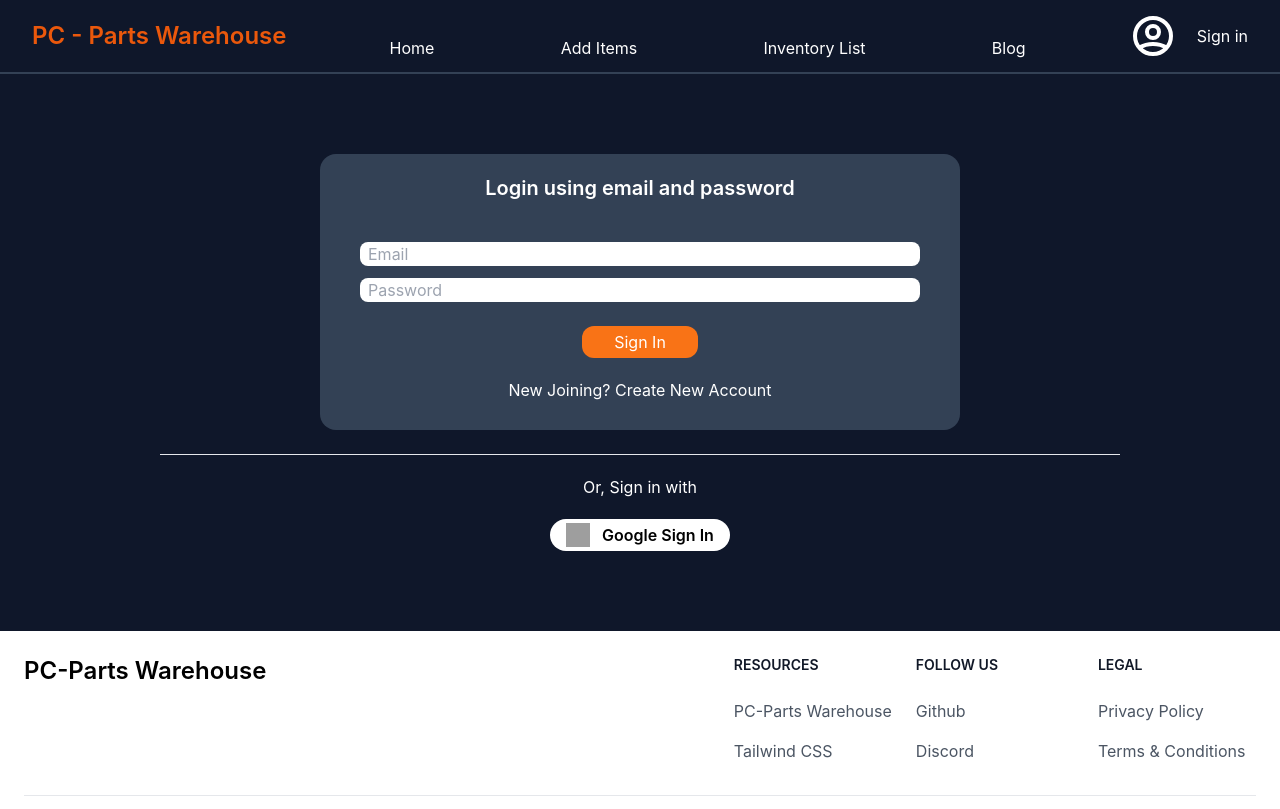
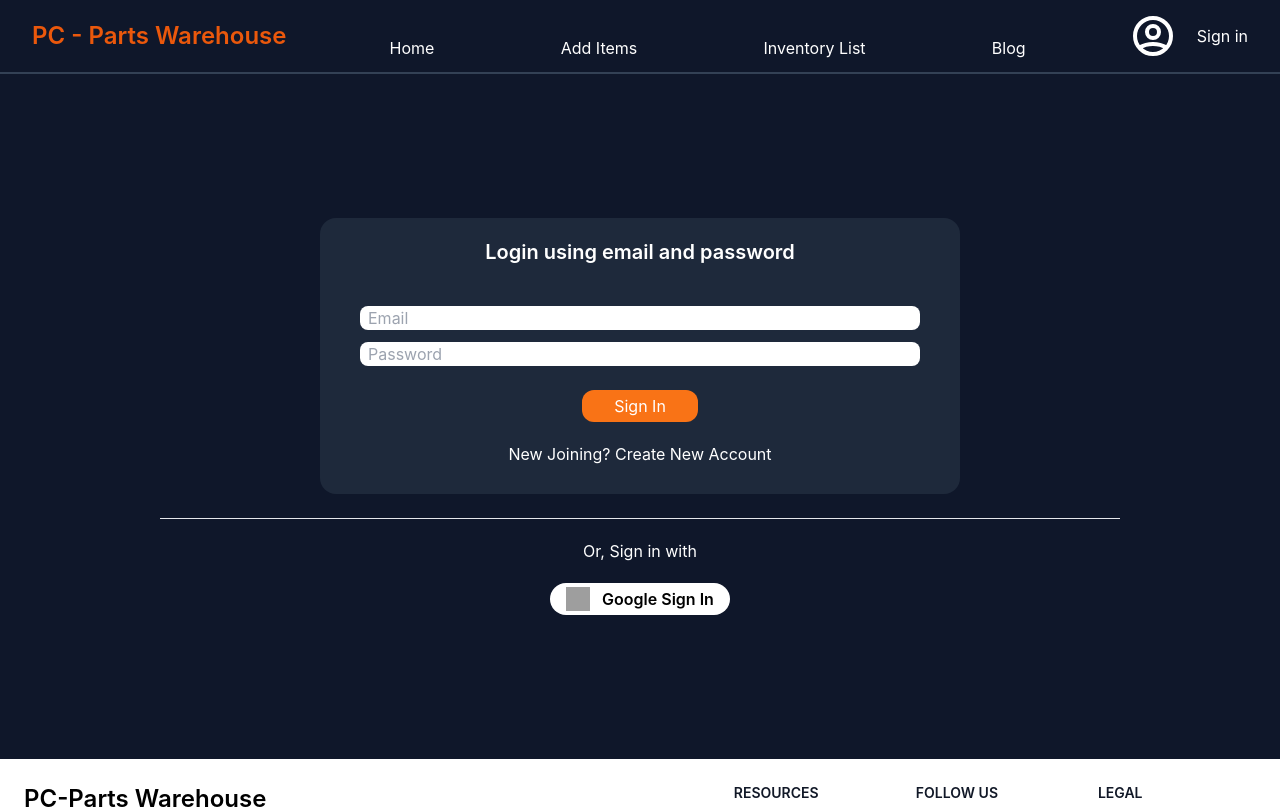
Before and after one commit to HasinSadique/PC-Parts-Warehouse-Managemnet-System-Client-Side, a React (Create React App) app: page /signin in a window 1280 px wide. Shown: the top 809 px of the page. Built offline with nearby package versions, Linux system fonts and the light colour scheme; grey boxes are pictures that could not be loaded.

Commit message:
Signup created UI edited again

```diff
--- a/src/components/Footer/Footer.js
+++ b/src/components/Footer/Footer.js
@@ -2,7 +2,7 @@ import React from "react";
 
 const Footer = () => {
   return (
-    <footer className="p-4 bg-white sm:p-6 dark:bg-gray-800">
+    <footer className=" p-4 bg-white sm:p-6 dark:bg-gray-800">
       <div className="md:flex md:justify-between">
         <div className="mb-6 md:mb-0">
           <a href=".." className="flex items-center">
--- a/src/components/SignIn/SignIn.js
+++ b/src/components/SignIn/SignIn.js
@@ -2,8 +2,8 @@ import React from "react";
 
 const SignIn = () => {
   return (
-    <div className="py-20">
-      <div className="w-3/4 lg:w-1/2 mx-auto bg-slate-700 py-5 px-10 rounded-2xl">
+    <div className="py-36">
+      <div className="w-3/4 lg:w-1/2 mx-auto bg-slate-800 py-5 px-10 rounded-2xl">
         <h1 className="text-white font-semibold text-xl text-center mb-10">
           Login using email and password
         </h1>
```
